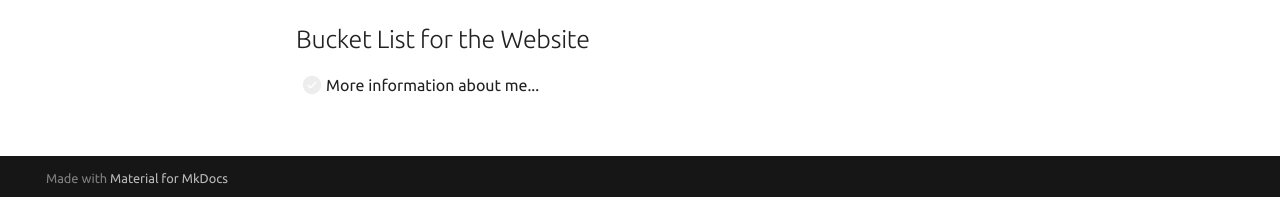
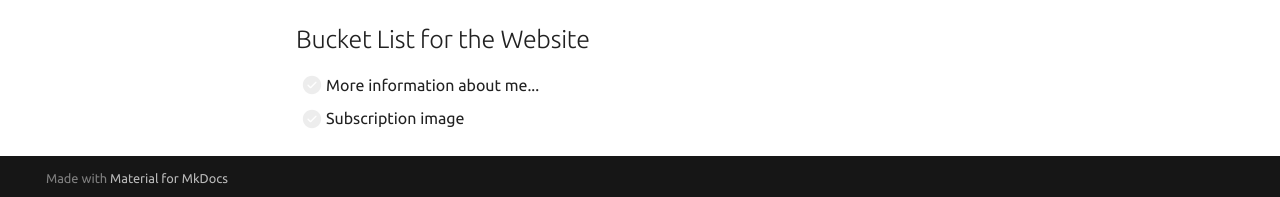
Before and after one commit to vijaypolimeru/Software_Related, an MkDocs documentation site: the page built from docs/index.md, in a window 1280 px wide and 1113 px high. Shown: the part 913-1110 px from the top of the window. Built offline with MkDocs 1.6.1 and Material for MkDocs 9.7.7, drawn with Linux system fonts in a browser that asks for light colours.

Commit message:
Misc Changes

```diff
--- a/docs/index.md
+++ b/docs/index.md
@@ -24,3 +24,4 @@ I am Vijay Kumar. At present, I am working as a research scholar in department o
 ## Bucket List for the Website
 
 - [ ] More information about me...
+- [ ] Subscription image
```
Also changed, not shown: docs/opensees/Tcl_Tk.md (+4 -0 lines), 3 other files.
